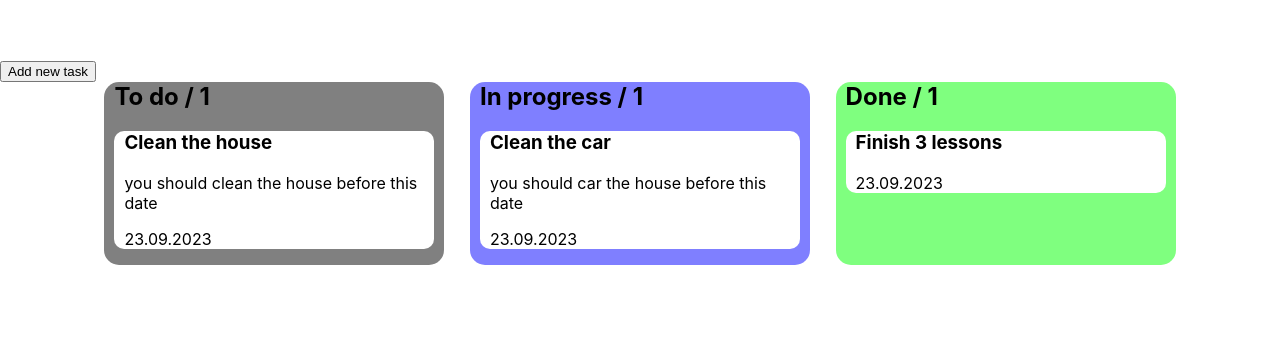
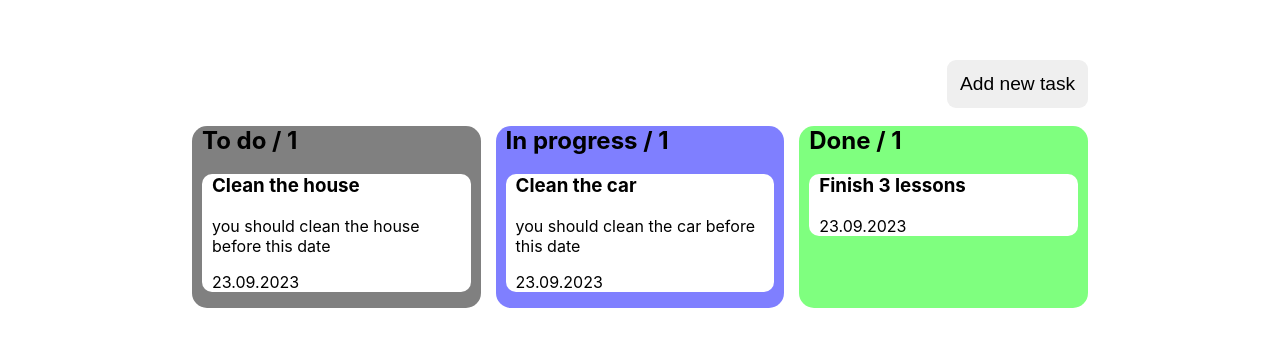
Before and after one commit to MayaNour/react_todo_app, a React (Create React App) app: page / in a window 1280 px wide. Shown: the part 132-478 px from the top of the page. Built offline with nearby package versions, Linux system fonts and the light colour scheme.

Commit message:
Finish styling for add button and its position

```diff
--- a/src/App.css
+++ b/src/App.css
@@ -1,20 +1,21 @@
 .App {
   margin-top: 15%;
+  margin: 15%;
+  display: flex;
+  flex-direction: column;
 }
 
 .lists{
   display: flex;
-  justify-content: center;
+  justify-content: space-between;
 }
 
 .list{
-  /* background-color: antiquewhite; */
   border-radius: 15px;
-  margin: 0 1%;
   text-align: left;
   padding-left: 10px;
   padding-right: 10px;
-  width: 25%;
+  width: 30%;
 }
 
 .list h2{
@@ -28,3 +29,12 @@
   padding-left: 10px;
   padding-right: 10px;
 }
+
+button{
+  font-size: larger;
+  border: none;
+  border-radius: 9px;
+  margin-bottom: 2%;
+  padding: 1vw;
+  float: right;
+}
--- a/src/App.js
+++ b/src/App.js
@@ -1,7 +1,6 @@
 import { useState } from 'react';
 import './App.css';
 import List from './List';
-import Task from './Task';
 
 const l = [
   {title: "To do", color:"Grey",
@@ -10,7 +9,7 @@ const l = [
           date:"23.09.2023"}]},
   {title: "In progress", color:"#0000ff80",
   tasks:[{title:"Clean the car",
-          description:"you should car the house before this date",
+          description:"you should clean the car before this date",
           date:"23.09.2023"}]},
   {title: "Done", color:"#00ff0080",
   tasks:[{title:"Finish 3 lessons",
@@ -23,7 +22,9 @@ function App() {
 
   return (
     <div className="App">
-      <div><button>Add new task</button></div>
+      <div>
+        <button>Add new task</button>
+      </div>
       <div className='lists'>
       {lists.map(item =>{return <List  title={item.title} color={item.color} tasks={item.tasks} />})}
       </div>
```
